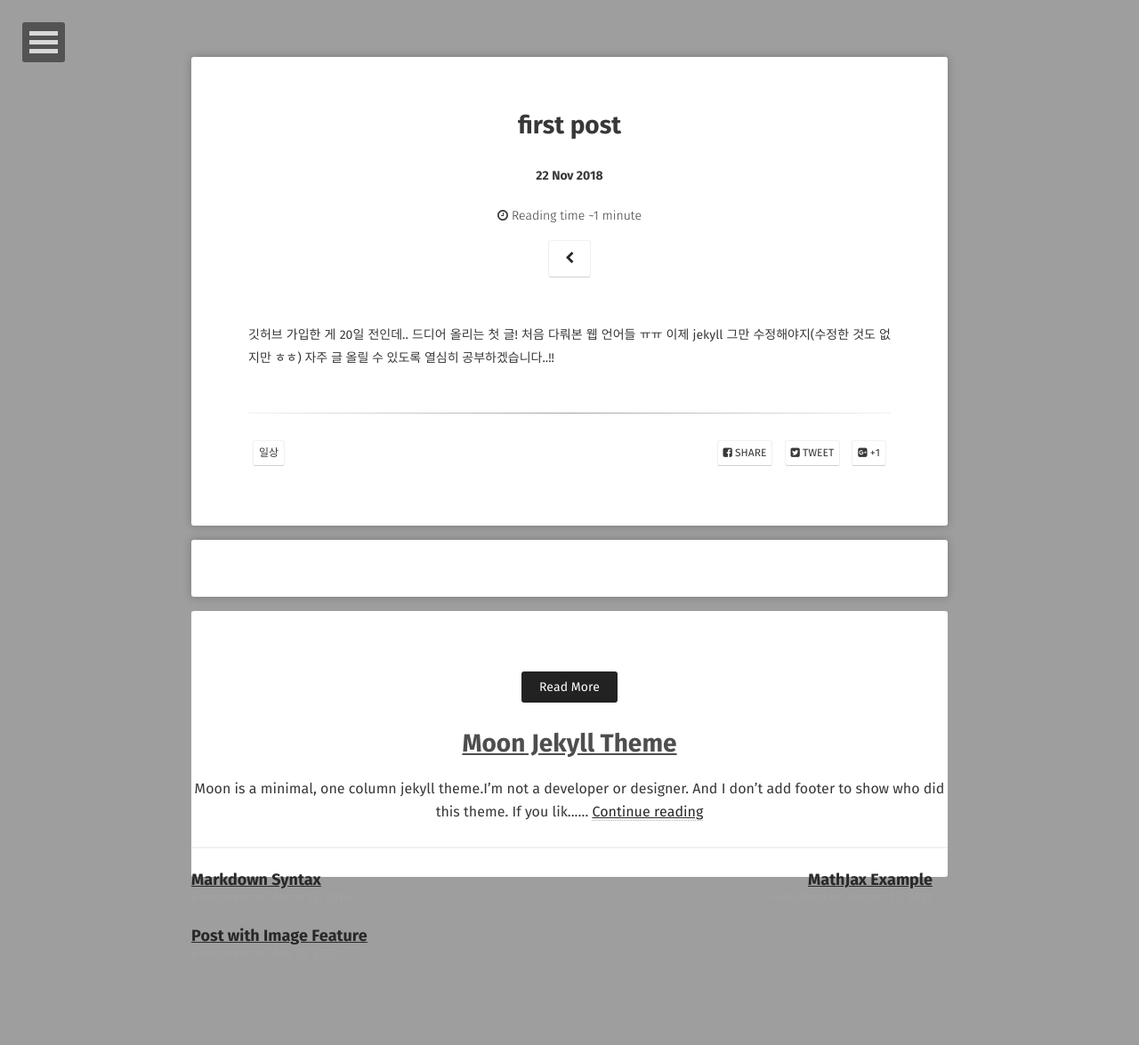
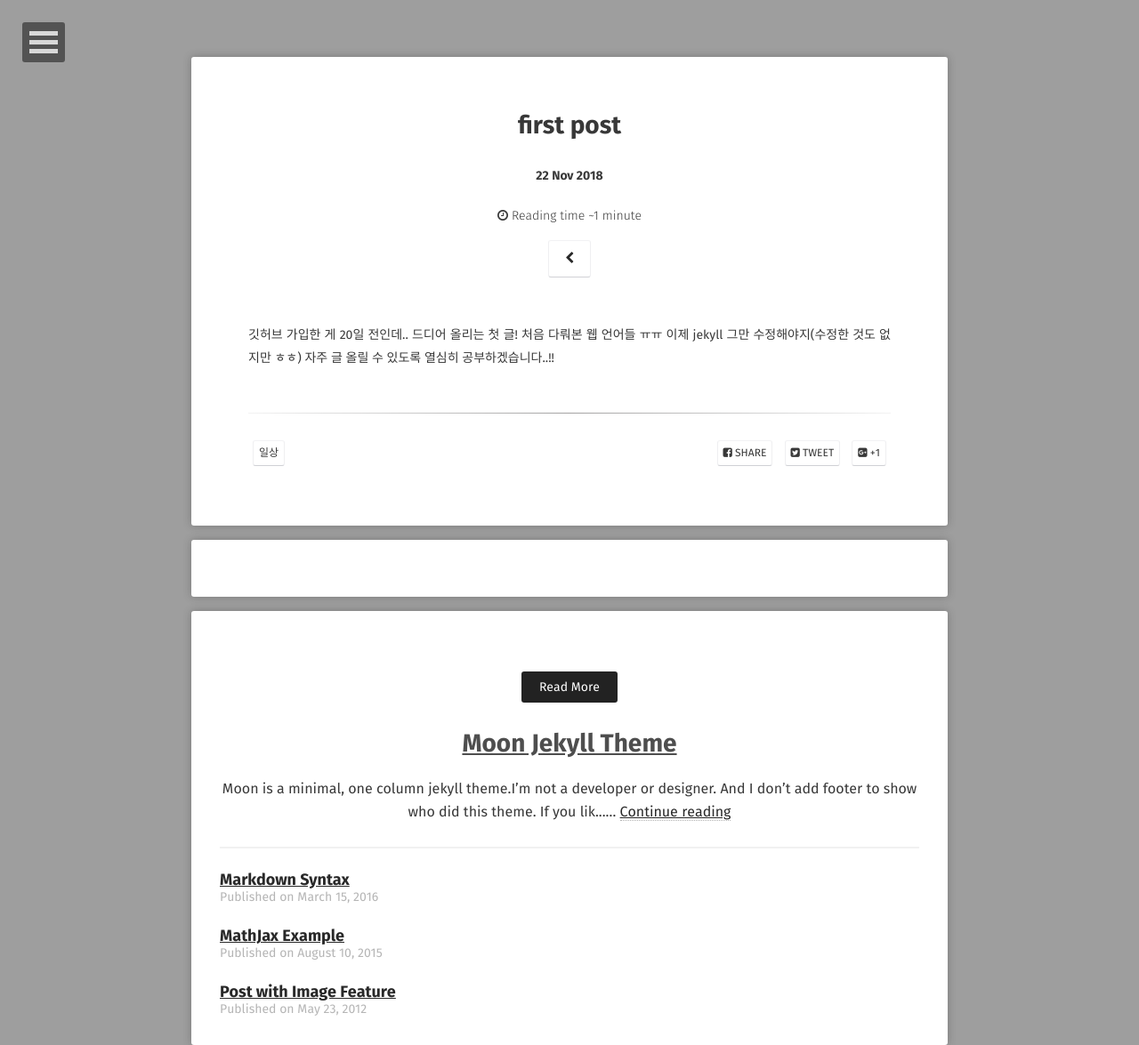
Before and after one commit to incheony/incheony.github.io, a Jekyll site: the page built from _posts/2018-11-22-my_first.md, in a window 1280 px wide. Shown: the whole page at 89% size. Built offline with Jekyll 4.4.1, drawn with Linux system fonts in a browser that asks for light colours; some web fonts are replaced; comment, search, counter and statistics services are not loaded; before the commit the page ends 1080 px from its top, so only the background shows below that.

Commit message:
Update site.scss

```diff
--- a/_sass/site.scss
+++ b/_sass/site.scss
@@ -166,11 +166,6 @@ body {
 		padding: 2em 0;
 	    box-shadow: none;
 	}
-    @media #{$notsmall} {
-		width: 90%;
-		padding: 2em 0;
-	    box-shadow: none;
-	}
 }
 
 .read-more-header {
@@ -232,6 +227,7 @@ body {
 }
 
 .read-more-list {
+    @extend %extend1;
 	border-top: solid 2px lighten(rgba(#222,0.8),80);
 }
 
@@ -251,14 +247,6 @@ body {
 	}
 
 	@media #{$medium} {
-		width: 49%;
-		float: left;
-
-		&:nth-child(2) {
-			text-align: right;
-		}
-	}
-    @media #{$notsmall} {
 		width: 49%;
 		float: left;
 
```
